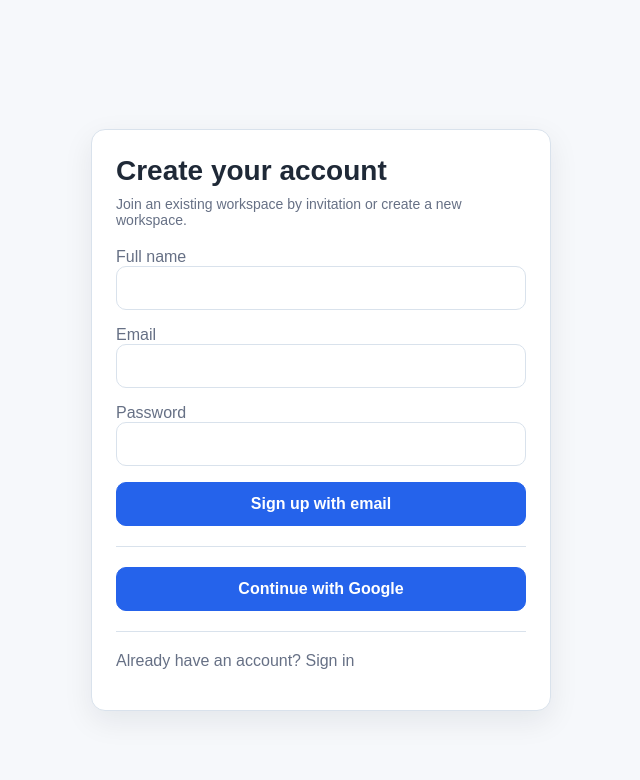
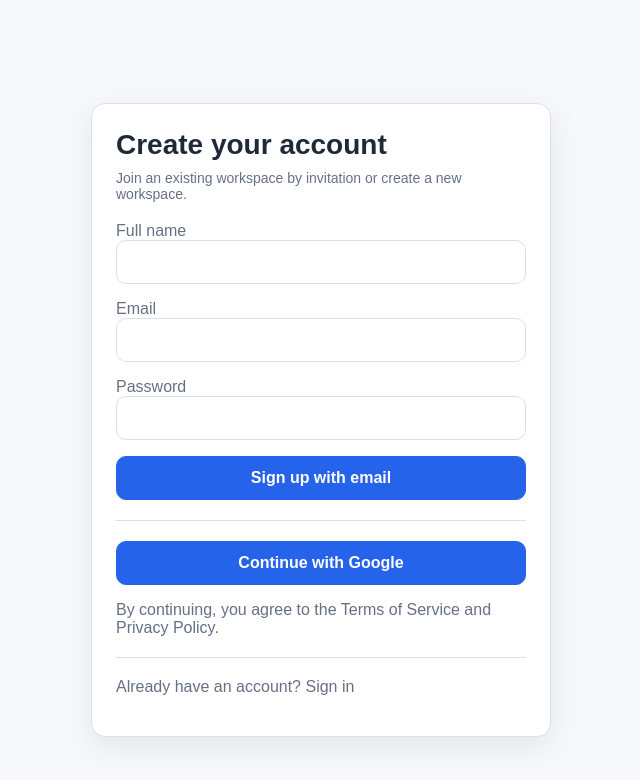
Before and after one commit to cristi1985/CalendarProgrammer, a Next.js app: page /signup in a window 1280 px wide. Shown: the top 780 px of the page, without its empty margins (319-959 px from the left). Built offline with nearby package versions, Linux system fonts and the light colour scheme.

Commit message:
Add legal links to sign up page

```diff
--- a/src/app/signup/page.tsx
+++ b/src/app/signup/page.tsx
@@ -121,6 +121,13 @@ export default function SignUpPage() {
           </button>
         </div>
 
+        <p className="muted">
+          By continuing, you agree to the{' '}
+          <Link href="/terms">Terms of Service</Link>{' '}
+          and{' '}
+          <Link href="/privacy">Privacy Policy</Link>.
+        </p>
+
         <hr className="auth-divider" />
 
         <p className="muted">
```
